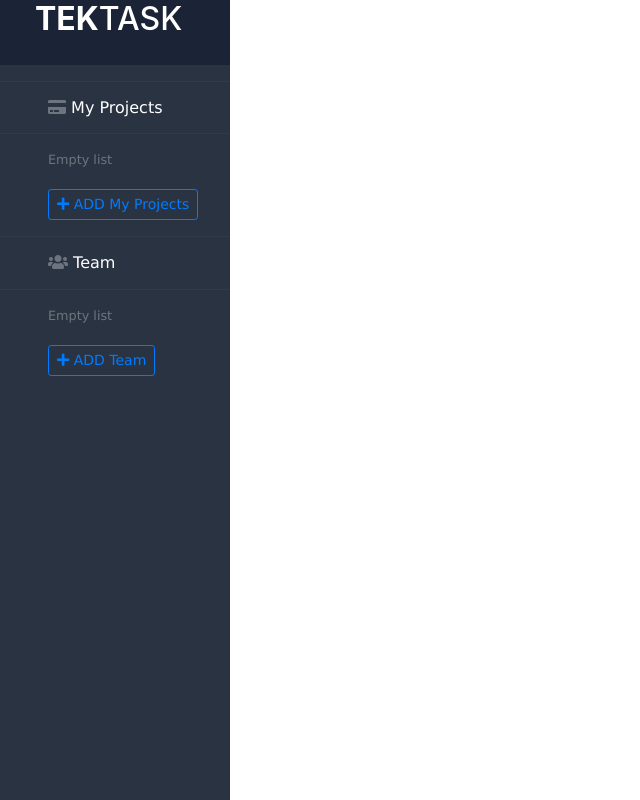
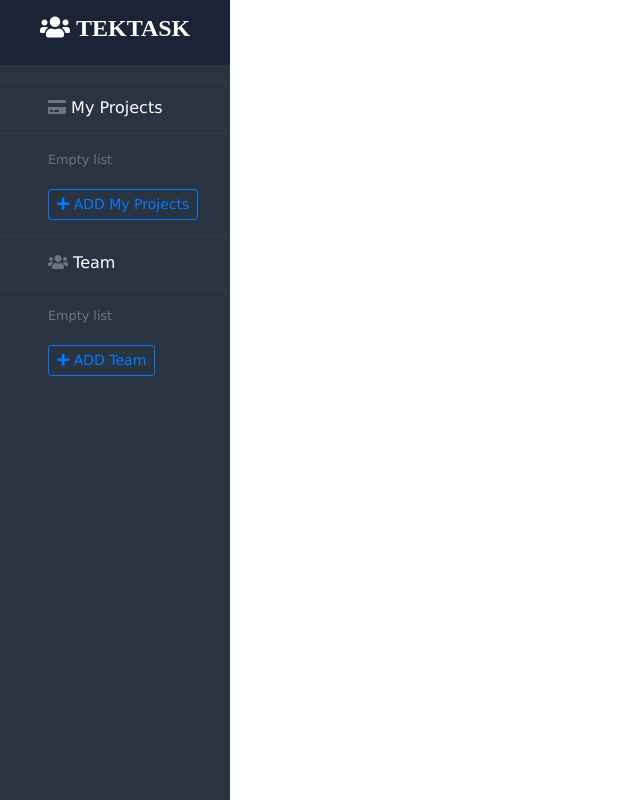
Before and after one commit to leonardogonzalez201190/SidebarComponent, a Vue app: page / in a window 1280 px wide. Shown: the whole page, without its empty margins (0-640 px from the left). Built offline with nearby package versions, Linux system fonts and the light colour scheme.

Commit message:
Fixing styles.

```diff
--- a/src/components/Sidebar.vue
+++ b/src/components/Sidebar.vue
@@ -2,9 +2,9 @@
   <div id="wrapper">
     <div id="sidebar-wrapper">
       <div class="sidebar-nav">
-        <li class="sidebar-brand brandup text-center">
-          <a href="#" class="col-md-6">
-            <h2><strong>TEK</strong>TASK</h2>
+        <li class="sidebar-brand brandup justify-content-center align-items-center text-light">
+          <a href="#" class="align-middle">
+            <h4 class="fa fa-users text-white"><strong> TEK</strong>TASK</h4>
           </a>
         </li>
         <draggable v-model="items" group="itemsSidebar" @start="drag=true" @end="drag=false">
```
